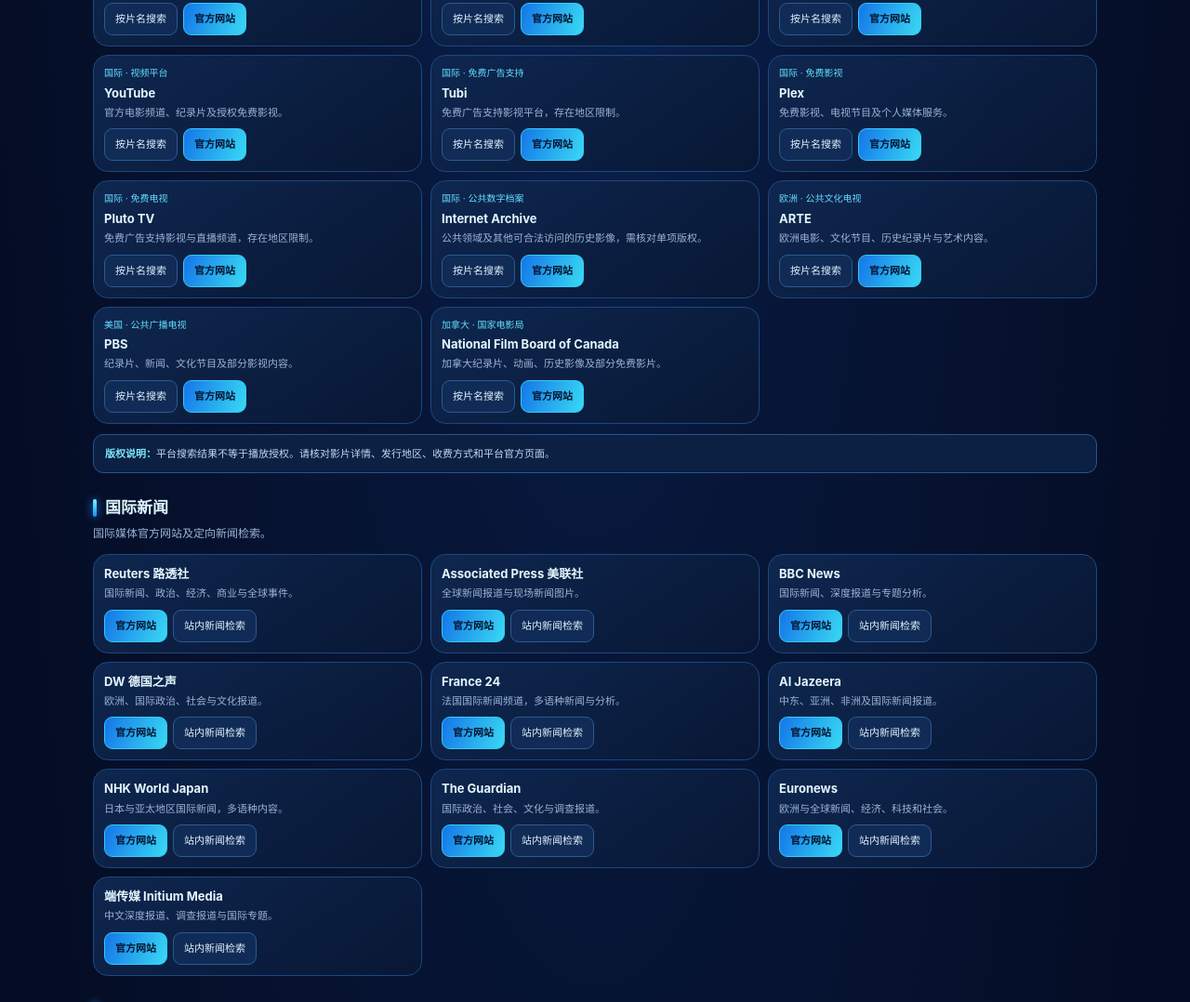
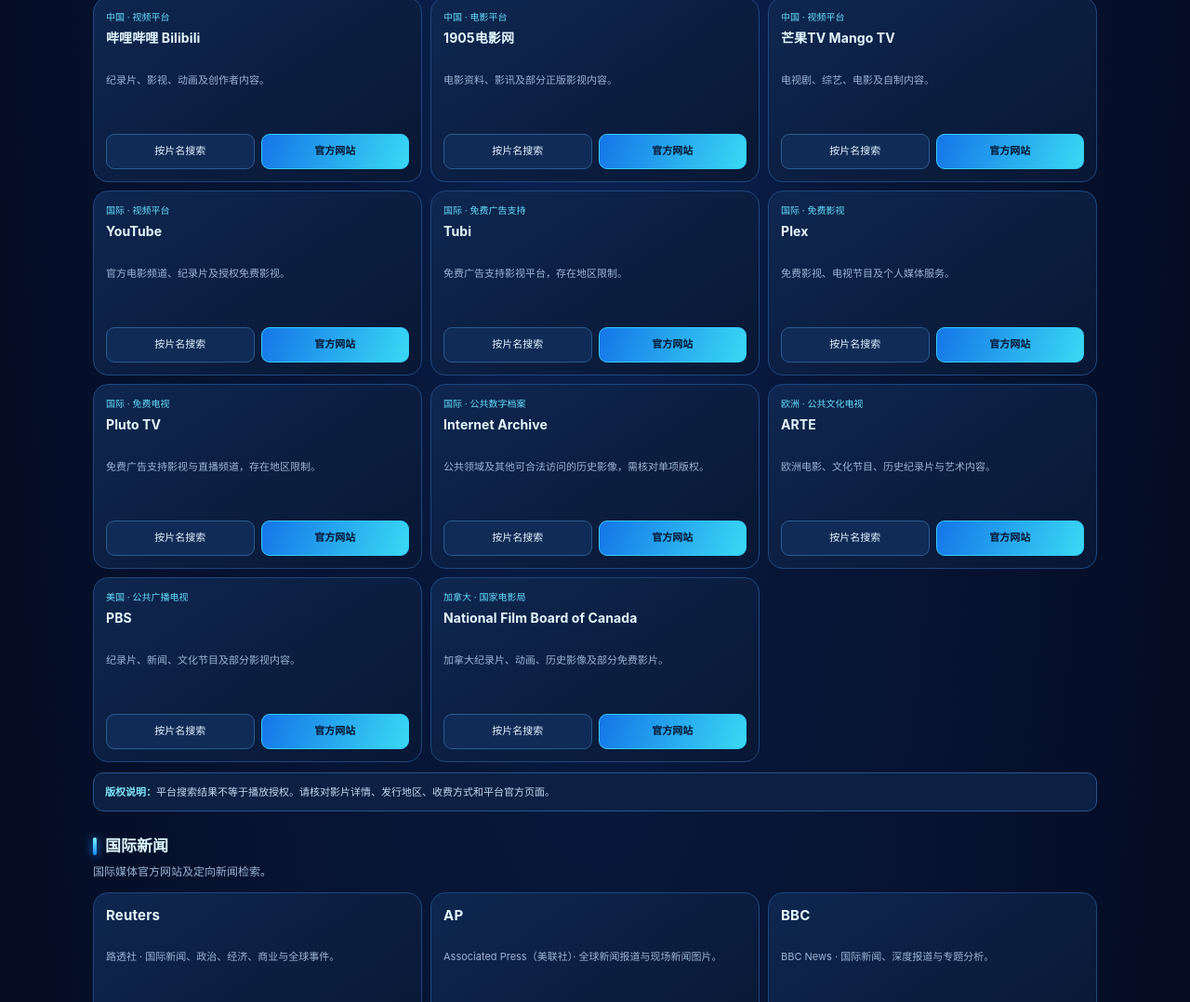
Before and after one commit to English-45min/personal-flim-center, a plain HTML site: page index.html in a window 1280 px wide. Shown: the part 1396-2474 px from the top of the page at 93% size. Drawn offline with Linux system fonts and the light colour scheme.

Commit message:
Add files via upload

```diff
--- a/index.html
+++ b/index.html
@@ -1,4 +1,3 @@
-
 <!doctype html>
 <html lang="zh-CN">
 <head>
@@ -30,6 +29,20 @@ dialog{width:min(560px,calc(100% - 28px));max-height:85vh;overflow:auto;backgrou
 [hidden]{display:none!important}footer{padding:22px 15px 35px;text-align:center;color:#8da9ca;font-size:11px;border-top:1px solid var(--line)}
 /* 片库重新搜索按钮 */
 .library-rerun{background:linear-gradient(110deg,#1476e8,#39d9f4)!important;border-color:#35cafa!important;color:#04132f!important;font-weight:850}
+/* 目录卡片统一排版：标题、简介预留空间，按钮统一置底 */
+.directory-card{display:flex;flex-direction:column;min-height:174px;padding:13px}
+.directory-card h3{display:flex;align-items:flex-start;min-height:40px;margin:0 0 7px;font-size:14px;line-height:1.4;letter-spacing:.1px}
+.directory-card p{flex:1;min-height:54px;margin:0 0 12px;line-height:1.6}
+.directory-card .card-actions{display:flex;gap:7px;margin-top:auto}
+.directory-card .card-actions a,.directory-card .card-actions button{min-height:38px;padding:8px 9px;text-align:center;white-space:normal;line-height:1.35}
+.directory-card .card-actions a.primary-link{font-weight:850}
+.news-card h3{font-size:15px;letter-spacing:.2px}
+.news-card .card-actions a{flex:1}
+.news-card .card-actions a:first-child{flex:0 0 auto;min-width:88px}
+.news-card .card-actions a:last-child{flex:1}
+.news-full-name{color:#7fa9d5;font-size:10px;font-weight:500;margin-left:5px;letter-spacing:0}
+.platform-card .card-actions button,.platform-card .card-actions a{flex:1}
+.platform-card .platform-label{min-height:16px}
 /* BBC / Sky 官方直播卡片 */
 .live-card{display:flex;flex-direction:column;min-height:174px;padding:13px;border-color:#2865a0;background:radial-gradient(ellipse at 100% 0%,#174b83 0,transparent 55%),linear-gradient(145deg,#102b55,#081734)}
 .live-card h3{display:flex;align-items:center;gap:7px;font-size:14px}
@@ -40,8 +53,8 @@ dialog{width:min(560px,calc(100% - 28px));max-height:85vh;overflow:auto;backgrou
 .live-card .card-actions a{min-height:36px;padding:8px 5px;text-align:center;white-space:normal}
 .live-card .card-actions a.primary-link{background:linear-gradient(110deg,#1476e8,#39d9f4);border-color:#35cafa;color:#04132f;font-weight:850}
 @media(min-width:700px){main{padding:22px 20px 45px}.grid{grid-template-columns:repeat(3,minmax(0,1fr))}.search-panel{padding:20px}}
-@media(max-width:520px){.search-options{grid-template-columns:1fr 1fr}.search-row{flex-wrap:wrap}.search-row input{flex-basis:100%}.search-row .primary-btn{flex:1}}
-@media(max-width:360px){.grid{gap:7px}.card{padding:9px}.movie-card{padding:0}.search-options{grid-template-columns:1fr}.live-card{padding:10px}.live-card .card-actions{grid-template-columns:1fr}}
+@media(max-width:520px){.search-options{grid-template-columns:1fr 1fr}.search-row{flex-wrap:wrap}.search-row input{flex-basis:100%}.search-row .primary-btn{flex:1}.directory-card{min-height:182px}.directory-card h3{min-height:40px}.directory-card p{min-height:60px}}
+@media(max-width:360px){.grid{gap:7px}.card{padding:9px}.movie-card{padding:0}.search-options{grid-template-columns:1fr}.live-card{padding:10px}.live-card .card-actions{grid-template-columns:1fr}.directory-card{padding:10px}.directory-card .card-actions{flex-direction:column}.directory-card .card-actions a,.directory-card .card-actions button{width:100%}}
 </style>
 </head>
 <body>
@@ -61,7 +74,7 @@ dialog{width:min(560px,calc(100% - 28px));max-height:85vh;overflow:auto;backgrou
 <label><span class="field-label">资料类型</span><select id="searchType"><option value="all">全部影视资料</option><option value="watch">官方观看与发行</option><option value="review">影评与评分</option><option value="behind">导演、演员与幕后</option><option value="related">同类影片与相关作品</option><option value="subtitle">字幕与语言版本</option><option value="background">历史背景与真实事件</option></select></label>
 </div>
 <div class="toolbar"><button class="secondary-btn" id="allEnginesBtn" type="button">七大引擎搜索</button><button class="secondary-btn" id="databaseBtn" type="button">IMDb / TMDB / JustWatch</button></div>
-<div class="result-note">平台定向搜索使用所选引擎及官方域名限定。搜索结果仅为线索，不代表该影片在该地区已获授权。</div>
+<div class="result-note">平台定向搜索使用所选搜索引擎及官方域名限定。搜索结果仅为线索，不代表该影片在该地区已获授权。</div>
 <div id="tmdbStatus" class="status" role="status" aria-live="polite">TMDB 未配置时，主搜索自动转为所选搜索引擎。</div>
 </div>
 <div id="searchResults" class="grid" aria-live="polite"></div>
@@ -145,16 +158,16 @@ const PLATFORMS=[
  ["National Film Board of Canada","加拿大 · 国家电影局","加拿大纪录片、动画、历史影像及部分免费影片。","nfb.ca","https://www.nfb.ca/"]
 ];
 const NEWS=[
- ["Reuters 路透社","国际新闻、政治、经济、商业与全球事件。","https://www.reuters.com/","reuters.com"],
- ["Associated Press 美联社","全球新闻报道与现场新闻图片。","https://apnews.com/","apnews.com"],
- ["BBC News","国际新闻、深度报道与专题分析。","https://www.bbc.com/news","bbc.com/news"],
- ["DW 德国之声","欧洲、国际政治、社会与文化报道。","https://www.dw.com/","dw.com"],
+ ["Reuters","路透社 · 国际新闻、政治、经济、商业与全球事件。","https://www.reuters.com/","reuters.com"],
+ ["AP","Associated Press（美联社）· 全球新闻报道与现场新闻图片。","https://apnews.com/","apnews.com"],
+ ["BBC","BBC News · 国际新闻、深度报道与专题分析。","https://www.bbc.com/news","bbc.com/news"],
+ ["DW","Deutsche Welle（德国之声）· 欧洲、国际政治、社会与文化报道。","https://www.dw.com/","dw.com"],
  ["France 24","法国国际新闻频道，多语种新闻与分析。","https://www.france24.com/","france24.com"],
- ["Al Jazeera","中东、亚洲、非洲及国际新闻报道。","https://www.aljazeera.com/","aljazeera.com"],
- ["NHK World Japan","日本与亚太地区国际新闻，多语种内容。","https://www3.nhk.or.jp/nhkworld/","nhk.or.jp/nhkworld"],
- ["The Guardian","国际政治、社会、文化与调查报道。","https://www.theguardian.com/international","theguardian.com"],
+ ["Al Jazeera","半岛电视台 · 中东、亚洲、非洲及国际新闻报道。","https://www.aljazeera.com/","aljazeera.com"],
+ ["NHK World","NHK World Japan · 日本与亚太地区国际新闻，多语种内容。","https://www3.nhk.or.jp/nhkworld/","nhk.or.jp/nhkworld"],
+ ["Guardian","The Guardian · 国际政治、社会、文化与调查报道。","https://www.theguardian.com/international","theguardian.com"],
  ["Euronews","欧洲与全球新闻、经济、科技和社会。","https://www.euronews.com/","euronews.com"],
- ["端传媒 Initium Media","中文深度报道、调查报道与国际专题。","https://theinitium.com/","theinitium.com"]
+ ["Initium","端传媒 Initium Media · 中文深度报道、调查报道与国际专题。","https://theinitium.com/","theinitium.com"]
 ];
 const LIVES=[
  ["BBC News Live","BBC News 官方直播入口。直播内容及可用性可能因地区而异。","https://www.youtube.com/@BBCNews/live","https://www.bbc.com/news"],
@@ -175,10 +188,10 @@ const $=id=>document.getElementById(id);
 const uid=()=>"e"+Date.now().toString(36)+Math.random().toString(36).slice(2,8);
 function esc(v){return String(v??"").replace(/[&<>"']/g,c=>({"&":"&amp;","<":"&lt;",">":"&gt;",'"':"&quot;","'":"&#39;"}[c]))}
 function status(id,msg,kind=""){const el=$(id);if(!el)return;el.textContent=msg;el.className="status"+(kind?" "+kind:"")}
-function card(title,desc,links,label=""){return `<article class="card">${label?`<div class="platform-label">${esc(label)}</div>`:""}<h3>${esc(title)}</h3><p>${esc(desc)}</p><div class="card-actions">${links}</div></article>`}
+function card(title,desc,links,label="",extraClass=""){return `<article class="card ${extraClass}">${label?`<div class="platform-label">${esc(label)}</div>`:""}<h3>${esc(title)}</h3><p>${esc(desc)}</p><div class="card-actions">${links}</div></article>`}
 function renderDirectories(){
- $("platformGrid").innerHTML=PLATFORMS.map(p=>card(p[0],p[2],`<button type="button" data-platform="${esc(p[3])}">按片名搜索</button><a class="primary-link" href="${p[4]}" target="_blank" rel="noopener noreferrer">官方网站</a>`,p[1])).join("");
- $("newsGrid").innerHTML=NEWS.map(n=>card(n[0],n[1],`<a class="primary-link" href="${n[2]}" target="_blank" rel="noopener noreferrer">官方网站</a><a href="${engineUrl("google",`site:${n[3]} world news`)}" target="_blank" rel="noopener noreferrer">站内新闻检索</a>`)).join("");
+ $("platformGrid").innerHTML=PLATFORMS.map(p=>card(p[0],p[2],`<button type="button" data-platform="${esc(p[3])}">按片名搜索</button><a class="primary-link" href="${p[4]}" target="_blank" rel="noopener noreferrer">官方网站</a>`,p[1],"directory-card platform-card")).join("");
+ $("newsGrid").innerHTML=NEWS.map(n=>card(n[0],n[1],`<a class="primary-link" href="${n[2]}" target="_blank" rel="noopener noreferrer">官方网站</a><a href="${engineUrl("google",`site:${n[3]} world news`)}" target="_blank" rel="noopener noreferrer">站内新闻检索</a>`,"","directory-card news-card")).join("");
  $("liveGrid").innerHTML=LIVES.map((x,i)=>`
   <article class="card live-card">
    <h3>${esc(x[0])}${i<2?`<span class="live-tag"><span class="live-dot"></span>LIVE</span>`:""}</h3>
```
